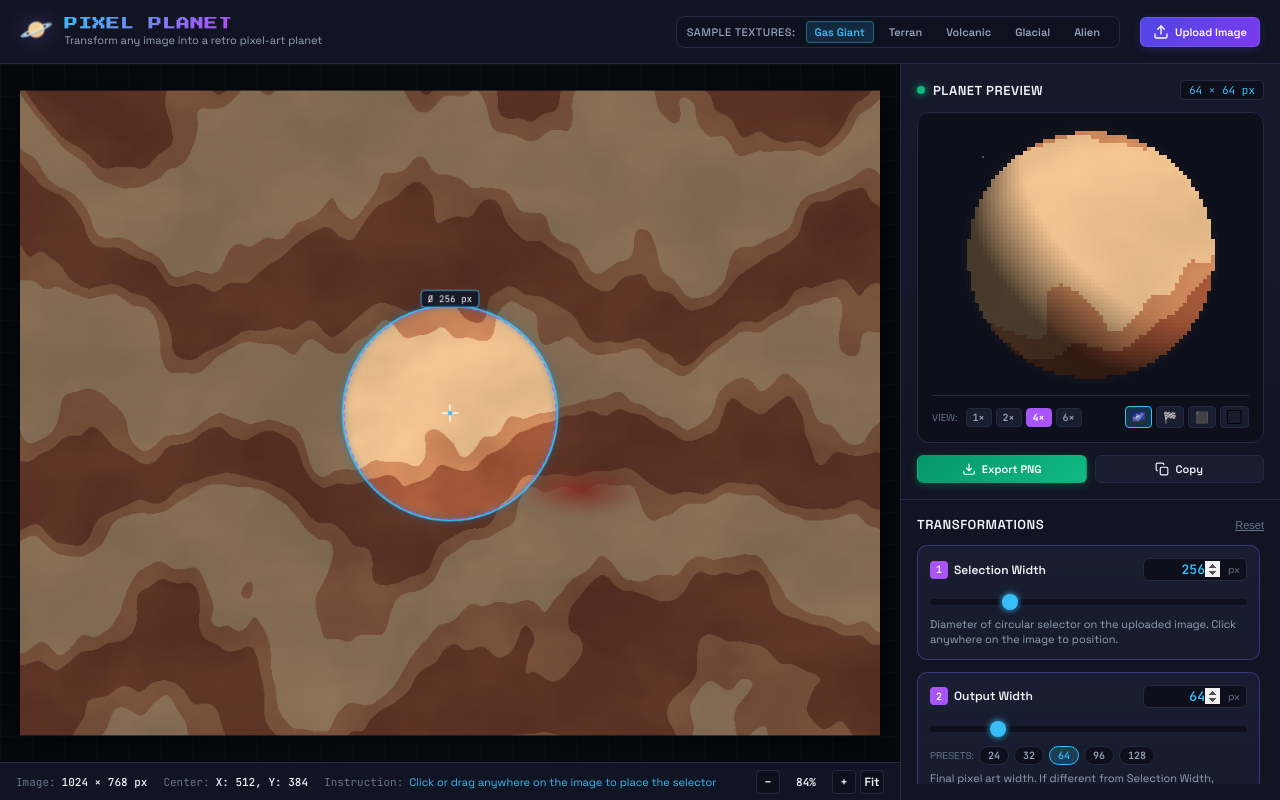
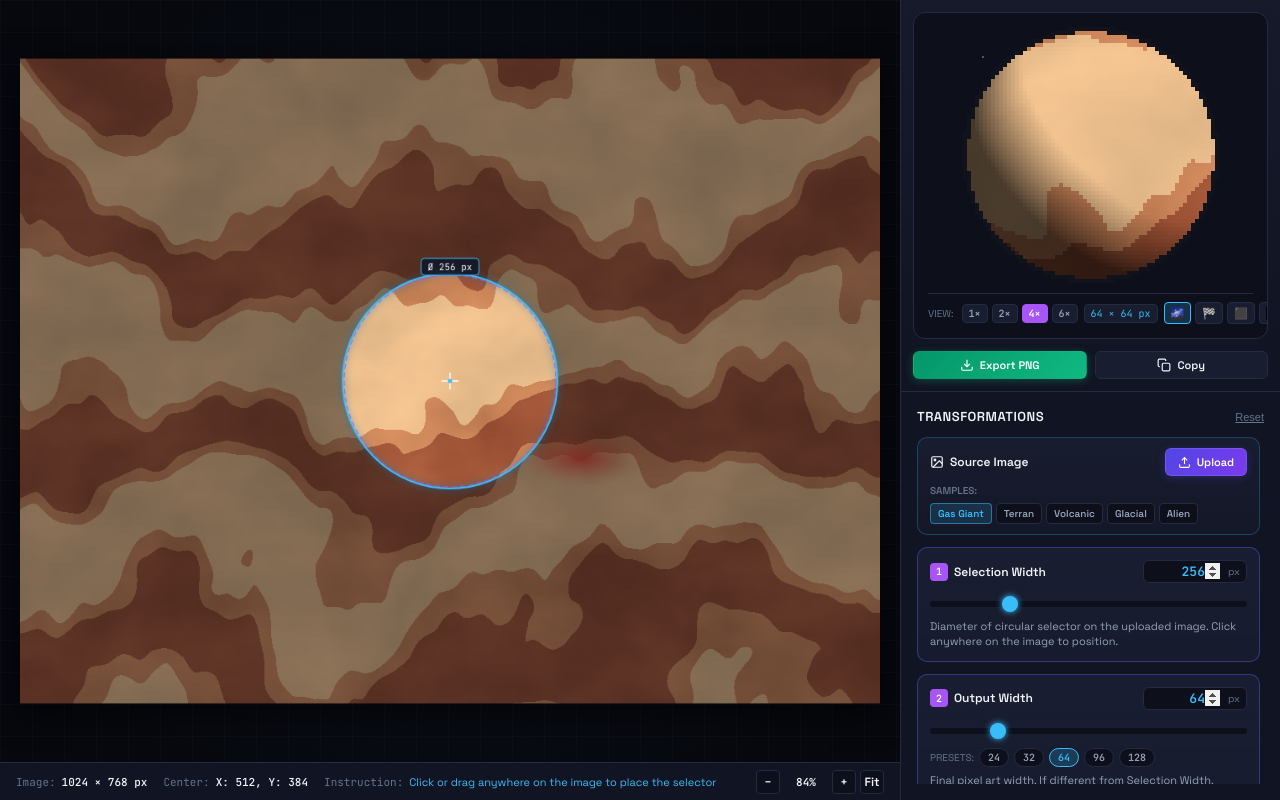
Before and after one commit to LikeMyBread/planet, a plain HTML site: page index.html in a window 1280 px wide. Drawn offline with Linux system fonts and the light colour scheme.

Commit message:
Remove app header and preview section header to maximize vertical screen space

```diff
--- a/index.html
+++ b/index.html
@@ -11,42 +11,6 @@
 </head>
 <body>
   <div class="app-container">
-    <!-- Top Bar -->
-    <header class="app-header">
-      <div class="header-brand">
-        <span class="brand-icon">🪐</span>
-        <div class="brand-titles">
-          <h1 class="brand-title">PIXEL PLANET</h1>
-          <p class="brand-tagline">Transform any image into a retro pixel-art planet</p>
-        </div>
-      </div>
-
-      <div class="header-actions">
-        <!-- Preset Demo Textures -->
-        <div class="presets-group">
-          <span class="action-label">Sample Textures:</span>
-          <div class="preset-buttons">
-            <button class="btn btn-preset active" data-preset="jupiter" title="Jupiter-like Gas Giant">Gas Giant</button>
-            <button class="btn btn-preset" data-preset="earth" title="Earth-like Continents & Oceans">Terran</button>
-            <button class="btn btn-preset" data-preset="magma" title="Molten Lava & Basalt">Volcanic</button>
-            <button class="btn btn-preset" data-preset="ice" title="Frozen Ice & Glaciers">Glacial</button>
-            <button class="btn btn-preset" data-preset="nebula" title="Cosmic Purple Nebula">Alien</button>
-          </div>
-        </div>
-
-        <!-- Upload Button -->
-        <label class="btn btn-primary upload-btn" for="imageFileInput">
-          <svg width="16" height="16" viewBox="0 0 24 24" fill="none" stroke="currentColor" stroke-width="2" stroke-linecap="round" stroke-linejoin="round">
-            <path d="M21 15v4a2 2 0 0 1-2 2H5a2 2 0 0 1-2-2v-4"></path>
-            <polyline points="17 8 12 3 7 8"></polyline>
-            <line x1="12" y1="3" x2="12" y2="15"></line>
-          </svg>
-          Upload Image
-          <input type="file" id="imageFileInput" accept="image/*" hidden>
-        </label>
-      </div>
-    </header>
-
     <!-- Main Workspace -->
     <div class="main-workspace">
       <!-- Main Area: Occupied by the uploaded image -->
@@ -62,7 +26,7 @@
             <div class="empty-state-content">
               <div class="empty-icon">🌠</div>
               <h2>Drop an image here</h2>
-              <p>Supports PNG, JPG, WEBP, or SVG &bull; Or click Upload above</p>
+              <p>Supports PNG, JPG, WEBP, or SVG &bull; Or use the sidebar</p>
               <label class="btn btn-secondary" for="imageFileInput">Browse Files</label>
             </div>
           </div>
@@ -95,13 +59,6 @@
       <aside class="sidebar-panel">
         <!-- Preview Box (Upper Right) -->
         <section class="preview-box-container">
-          <div class="section-header">
-            <h2 class="section-title">
-              <span class="dot-indicator"></span> Planet Preview
-            </h2>
-            <div class="preview-resolution-badge" id="previewBadge">64 × 64 px</div>
-          </div>
-
           <div class="preview-display-wrapper">
             <div class="preview-canvas-backdrop bg-space" id="previewBackdrop">
               <canvas id="previewCanvas" width="64" height="64"></canvas>
@@ -115,6 +72,8 @@
                 <button class="btn btn-chip active" data-preview-zoom="4">4×</button>
                 <button class="btn btn-chip" data-preview-zoom="6">6×</button>
               </div>
+
+              <div class="preview-resolution-badge" id="previewBadge">64 × 64 px</div>
 
               <div class="bg-selectors">
                 <button class="btn btn-icon-chip active" data-bg="space" title="Space Background">🌌</button>
@@ -152,6 +111,39 @@
           </div>
 
           <div class="controls-scrollable">
+            <!-- Source Image: Samples & Upload -->
+            <div class="control-card source-card">
+              <div class="control-header">
+                <span class="control-label">
+                  <svg width="14" height="14" viewBox="0 0 24 24" fill="none" stroke="currentColor" stroke-width="2">
+                    <rect x="3" y="3" width="18" height="18" rx="2" ry="2"></rect>
+                    <circle cx="8.5" cy="8.5" r="1.5"></circle>
+                    <polyline points="21 15 16 10 5 21"></polyline>
+                  </svg>
+                  Source Image
+                </span>
+                <label class="btn btn-primary upload-btn btn-sm" for="imageFileInput">
+                  <svg width="13" height="13" viewBox="0 0 24 24" fill="none" stroke="currentColor" stroke-width="2">
+                    <path d="M21 15v4a2 2 0 0 1-2 2H5a2 2 0 0 1-2-2v-4"></path>
+                    <polyline points="17 8 12 3 7 8"></polyline>
+                    <line x1="12" y1="3" x2="12" y2="15"></line>
+                  </svg>
+                  Upload
+                  <input type="file" id="imageFileInput" accept="image/*" hidden>
+                </label>
+              </div>
+              <div class="presets-row">
+                <span class="preset-label">Samples:</span>
+                <div class="preset-buttons">
+                  <button class="btn btn-preset active" data-preset="jupiter" title="Jupiter-like Gas Giant">Gas Giant</button>
+                  <button class="btn btn-preset" data-preset="earth" title="Earth-like Continents & Oceans">Terran</button>
+                  <button class="btn btn-preset" data-preset="magma" title="Molten Lava & Basalt">Volcanic</button>
+                  <button class="btn btn-preset" data-preset="ice" title="Frozen Ice & Glaciers">Glacial</button>
+                  <button class="btn btn-preset" data-preset="nebula" title="Cosmic Purple Nebula">Alien</button>
+                </div>
+              </div>
+            </div>
+
             <!-- First Core Control: Selection Width -->
             <div class="control-card primary-card">
               <div class="control-header">
--- a/style.css
+++ b/style.css
@@ -27,7 +27,6 @@
   --font-mono: 'JetBrains Mono', monospace;
 
   --sidebar-width: 380px;
-  --header-height: 64px;
   --status-bar-height: 38px;
 }
 
@@ -55,85 +54,11 @@ body {
   overflow: hidden;
 }
 
-/* Header */
-.app-header {
-  height: var(--header-height);
-  background: var(--bg-panel);
-  border-bottom: 1px solid var(--border-subtle);
-  display: flex;
-  align-items: center;
-  justify-content: space-between;
-  padding: 0 20px;
-  z-index: 10;
-  flex-shrink: 0;
-}
-
-.header-brand {
-  display: flex;
-  align-items: center;
-  gap: 12px;
-}
-
-.brand-icon {
-  font-size: 26px;
-  filter: drop-shadow(0 0 10px rgba(168, 85, 247, 0.4));
-  animation: float 4s ease-in-out infinite alternate;
-}
-
-@keyframes float {
-  0% { transform: translateY(0px) rotate(0deg); }
-  100% { transform: translateY(-3px) rotate(6deg); }
-}
-
-.brand-title {
-  font-family: var(--font-display);
-  font-size: 13px;
-  letter-spacing: 1px;
-  background: linear-gradient(135deg, #38bdf8 0%, #a855f7 60%, #ec4899 100%);
-  -webkit-background-clip: text;
-  -webkit-text-fill-color: transparent;
-}
-
-.brand-tagline {
-  font-size: 11px;
-  color: var(--text-muted);
-  margin-top: 3px;
-}
-
-.header-actions {
-  display: flex;
-  align-items: center;
-  gap: 20px;
-}
-
-.presets-group {
-  display: flex;
-  align-items: center;
-  gap: 10px;
-  background: rgba(13, 15, 27, 0.6);
-  padding: 4px 10px;
-  border-radius: 8px;
-  border: 1px solid var(--border-subtle);
-}
-
-.action-label {
-  font-size: 11px;
-  color: var(--text-muted);
-  font-weight: 500;
-  text-transform: uppercase;
-  letter-spacing: 0.5px;
-}
-
-.preset-buttons {
-  display: flex;
-  gap: 6px;
-}
-
 /* Main Workspace */
 .main-workspace {
   display: flex;
   flex: 1;
-  height: calc(100vh - var(--header-height));
+  height: 100vh;
   overflow: hidden;
   position: relative;
 }
@@ -298,7 +223,7 @@ body {
 
 /* Preview Box (Upper Right) */
 .preview-box-container {
-  padding: 16px;
+  padding: 12px;
   border-bottom: 1px solid var(--border-subtle);
   background: linear-gradient(180deg, rgba(24, 29, 48, 0.6) 0%, rgba(17, 20, 34, 0.9) 100%);
   flex-shrink: 0;
@@ -405,10 +330,22 @@ body {
   display: flex;
   justify-content: space-between;
   width: 100%;
-  margin-top: 12px;
-  padding-top: 10px;
+  margin-top: 10px;
+  padding-top: 8px;
   border-top: 1px solid var(--border-subtle);
   align-items: center;
+  gap: 6px;
+}
+
+.preview-toolbar .preview-resolution-badge {
+  font-family: var(--font-mono);
+  font-size: 10px;
+  padding: 2px 6px;
+  background: var(--bg-card);
+  border: 1px solid var(--border-subtle);
+  border-radius: 4px;
+  color: var(--accent-cyan);
+  white-space: nowrap;
 }
 
 .scale-selectors, .bg-selectors {
@@ -480,6 +417,57 @@ body {
   border-radius: 10px;
   padding: 12px;
   transition: border-color 0.15s ease;
+}
+
+.control-card.source-card {
+  background: linear-gradient(180deg, rgba(28, 33, 54, 0.7) 0%, rgba(20, 24, 40, 0.9) 100%);
+  border-color: rgba(56, 189, 248, 0.25);
+  padding: 10px 12px;
+}
+
+.presets-row {
+  display: flex;
+  align-items: center;
+  gap: 6px;
+  flex-wrap: wrap;
+}
+
+.preset-label {
+  font-size: 10px;
+  color: var(--text-dim);
+  text-transform: uppercase;
+  font-weight: 600;
+  flex-shrink: 0;
+}
+
+.presets-row .preset-buttons {
+  display: flex;
+  gap: 4px;
+  flex-wrap: wrap;
+}
+
+.presets-row .btn-preset {
+  background: var(--bg-input);
+  border: 1px solid var(--border-subtle);
+  font-size: 10px;
+  padding: 3px 7px;
+  border-radius: 4px;
+}
+
+.presets-row .btn-preset:hover {
+  background: rgba(255, 255, 255, 0.08);
+  border-color: var(--border-glow);
+}
+
+.presets-row .btn-preset.active {
+  background: rgba(56, 189, 248, 0.15);
+  border-color: rgba(56, 189, 248, 0.5);
+  color: var(--accent-cyan);
+}
+
+.btn-sm {
+  padding: 4px 10px;
+  font-size: 11px;
 }
 
 .control-card:hover {
@@ -970,12 +958,9 @@ body {
 /* Responsive adjustments */
 @media (max-width: 900px) {
   :root {
-    --sidebar-width: 320px;
+    --sidebar-width: 340px;
   }
   .status-hint {
-    display: none;
-  }
-  .presets-group .action-label {
     display: none;
   }
 }
```
